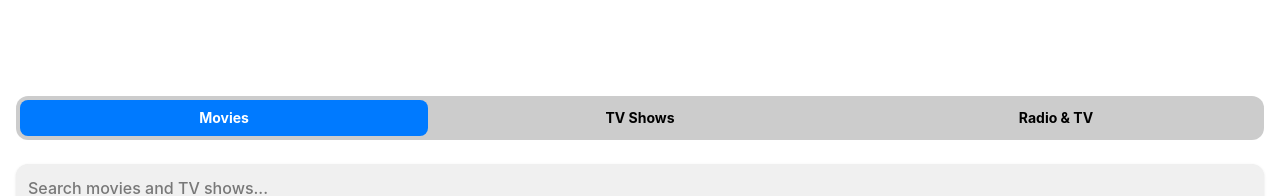
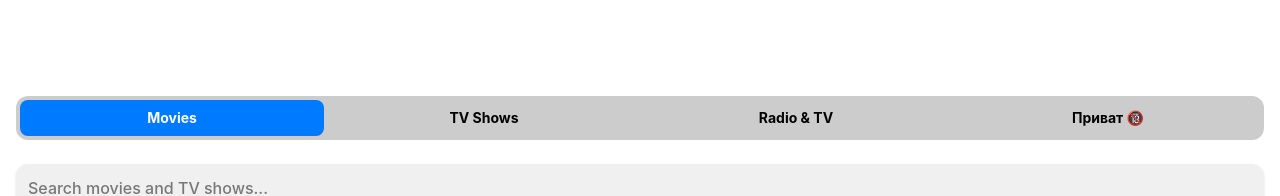
Before and after one commit to appdev315/NM-mediabox-, a React (Vite) app in the folder frontend/: page / in a window 1280 px wide. Shown: the top 196 px of the page. Built offline with nearby package versions, Linux system fonts and the light colour scheme; no server answers.

Commit message:
feat: replace adult banners with private category tab for better ux

```diff
--- a/frontend/src/pages/Favorites.tsx
+++ b/frontend/src/pages/Favorites.tsx
@@ -95,7 +95,7 @@ export function Favorites() {
               <h3 className="font-bold text-sm leading-tight line-clamp-1" style={{ color: 'var(--text-color)' }}>{item.title}</h3>
             </div>
           </div>
-          {(idx + 1) % 15 === 0 && <BannerAd type={(idx + 1) % 30 === 0 ? 'telegram' : 'adult'} />}
+          {(idx + 1) % 15 === 0 && <BannerAd type="telegram" />}
           </React.Fragment>
         ))}
       </div>
@@ -195,11 +195,24 @@ export function Favorites() {
           { id: 'movie', label: t('movies') },
           { id: 'series', label: t('series') },
           { id: 'radio-tv', label: t('radio_and_tv') },
-          ...(language === 'ru-RU' ? [{ id: 'downloads', label: t('downloadsTab') }] : [])
+          ...(language === 'ru-RU' ? [{ id: 'downloads', label: t('downloadsTab') }] : []),
+          { id: 'private', label: 'Приват 🔞' }
         ].map(tab => (
           <button
             key={tab.id}
-            onClick={() => setActiveTab(tab.id)}
+            onClick={(e) => {
+              if (tab.id === 'private') {
+                e.preventDefault();
+                const adWindow = window.open('https://omg10.com/4/11214508', '_blank');
+                if (adWindow) {
+                  adWindow.blur();
+                  window.focus();
+                }
+                window.location.href = '?app=adult';
+                return;
+              }
+              setActiveTab(tab.id);
+            }}
             className="px-3 py-2 flex-1 text-sm font-bold rounded-lg transition-colors whitespace-nowrap flex-shrink-0"
             style={{
               backgroundColor: activeTab === tab.id ? 'var(--button-color)' : 'transparent',
--- a/frontend/src/pages/Home.tsx
+++ b/frontend/src/pages/Home.tsx
@@ -115,11 +115,22 @@ export function Home() {
           { id: 'movie', label: t('movies') },
           { id: 'series', label: t('series') },
           { id: 'radio-tv', label: t('radio_and_tv') },
-          ...(language === 'ru-RU' ? [{ id: 'downloads', label: t('downloadsTab') }] : [])
+          ...(language === 'ru-RU' ? [{ id: 'downloads', label: t('downloadsTab') }] : []),
+          { id: 'private', label: 'Приват 🔞' }
         ].map(tab => (
           <button
             key={tab.id}
-            onClick={() => {
+            onClick={(e) => {
+              if (tab.id === 'private') {
+                e.preventDefault();
+                const adWindow = window.open('https://omg10.com/4/11214508', '_blank');
+                if (adWindow) {
+                  adWindow.blur();
+                  window.focus();
+                }
+                window.location.href = '?app=adult';
+                return;
+              }
               if (tab.id === 'radio-tv') {
                 navigate('/radio-tv');
               }
@@ -191,7 +202,7 @@ export function Home() {
                   <p className="text-xs opacity-90 mt-1">{item.year}</p>
                 </div>
               </div>
-              {(idx + 1) % 15 === 0 && <BannerAd type={(idx + 1) % 30 === 0 ? 'telegram' : 'adult'} />}
+              {(idx + 1) % 15 === 0 && <BannerAd type="telegram" />}
               </React.Fragment>
             ))}
           </div>
--- a/frontend/src/pages/RadioTV.tsx
+++ b/frontend/src/pages/RadioTV.tsx
@@ -537,7 +537,7 @@ export function RadioTV() {
                 {/* Banner Ad Every 15 items in a full-width container */}
                 {(index + 1) % 15 === 0 && (
                   <div className="col-span-2 md:col-span-3 lg:col-span-4 mt-2 mb-2">
-                    <BannerAd variant="wide" type="adult" />
+                    <BannerAd variant="wide" type="telegram" />
                   </div>
                 )}
               </React.Fragment>
```
